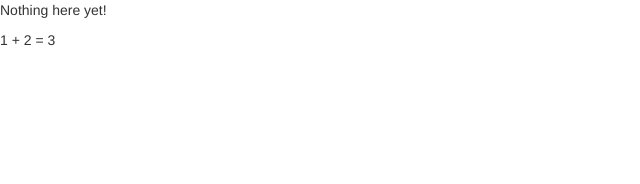
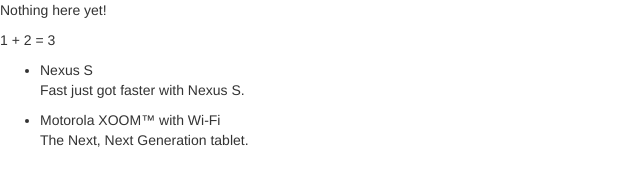
Before and after one commit to ku00/angular-phonecat, a website: page app/index.html in a window 1280 px wide. Shown: the whole page, without its empty margins (0-640 px from the left). Drawn offline with nearby package versions, Linux system fonts and the light colour scheme.

Commit message:
finished step-1

```diff
--- a/app/index.html
+++ b/app/index.html
@@ -11,5 +11,20 @@
     <p>Nothing here {{'yet' + '!'}}</p>
     <p>1 + 2 = {{1 + 2}}</p>
 
+    <ul>
+      <li>
+        <span>Nexus S</span>
+        <p>
+          Fast just got faster with Nexus S.
+        </p>
+      </li>
+      <li>
+        <span>Motorola XOOM™ with Wi-Fi</span>
+        <p>
+          The Next, Next Generation tablet.
+        </p>
+      </li>
+    </ul>
+
   </body>
 </html>
```
